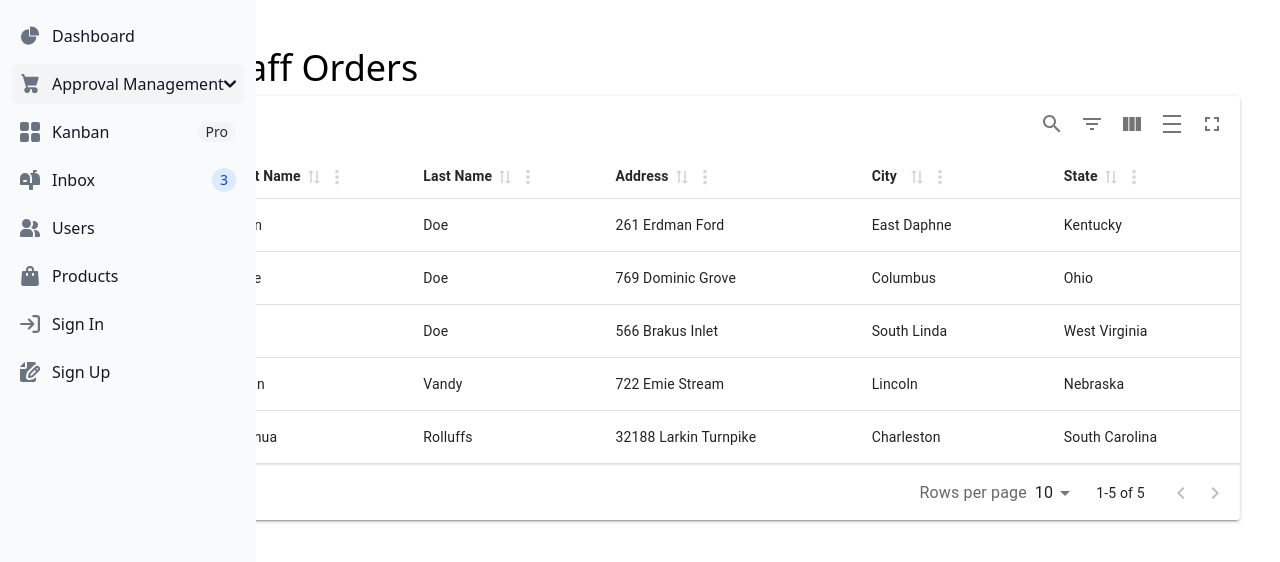
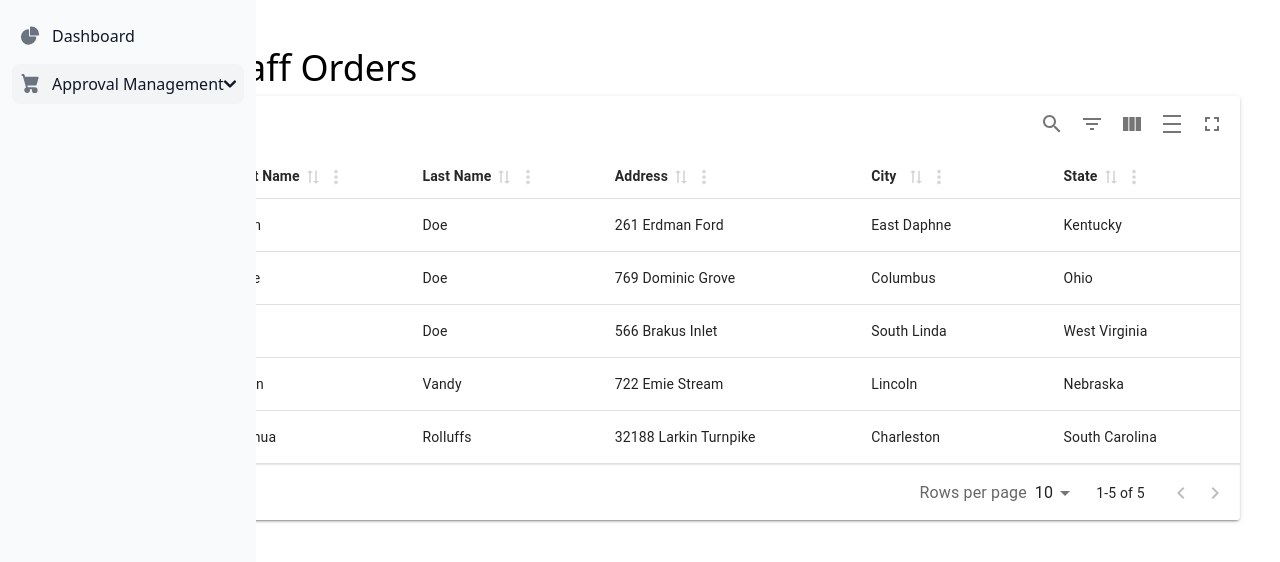
Before and after one commit to mrmihi/csse-fe, a React (Vite) app: page /staff/orders in a window 1280 px wide. Shown: the top 562 px of the page. Built offline with nearby package versions, Linux system fonts and the light colour scheme.

Commit message:
Feat: UI improvements

```diff
--- a/src/dashboards/staff/components/orders/order-stats.jsx
+++ b/src/dashboards/staff/components/orders/order-stats.jsx
@@ -4,8 +4,10 @@ const OrderStats = ({ title, description }) => {
   return (
     <>
       <Card>
-        <CardHeader>{title}</CardHeader>
-        <CardDescription className="pb-5">{description}</CardDescription>
+        <CardHeader className="text-center">{title}</CardHeader>
+        <CardDescription className="pb-5 text-center">
+          {description}
+        </CardDescription>
       </Card>
     </>
   );
--- a/src/dashboards/staff/components/sidebar.jsx
+++ b/src/dashboards/staff/components/sidebar.jsx
@@ -119,122 +119,6 @@ function StaffSidebar() {
                 </li>
               </ul>
             </li>
-            <li>
-              <a
-                href="#"
-                className="flex items-center p-2 text-gray-900 rounded-lg dark:text-white hover:bg-gray-100 dark:hover:bg-gray-700 group"
-              >
-                <svg
-                  className="flex-shrink-0 w-5 h-5 text-gray-500 transition duration-75 dark:text-gray-400 group-hover:text-gray-900 dark:group-hover:text-white"
-                  aria-hidden="true"
-                  xmlns="http://www.w3.org/2000/svg"
-                  fill="currentColor"
-                  viewBox="0 0 18 18"
-                >
-                  <path d="M6.143 0H1.857A1.857 1.857 0 0 0 0 1.857v4.286C0 7.169.831 8 1.857 8h4.286A1.857 1.857 0 0 0 8 6.143V1.857A1.857 1.857 0 0 0 6.143 0Zm10 0h-4.286A1.857 1.857 0 0 0 10 1.857v4.286C10 7.169 10.831 8 11.857 8h4.286A1.857 1.857 0 0 0 18 6.143V1.857A1.857 1.857 0 0 0 16.143 0Zm-10 10H1.857A1.857 1.857 0 0 0 0 11.857v4.286C0 17.169.831 18 1.857 18h4.286A1.857 1.857 0 0 0 8 16.143v-4.286A1.857 1.857 0 0 0 6.143 10Zm10 0h-4.286A1.857 1.857 0 0 0 10 11.857v4.286c0 1.026.831 1.857 1.857 1.857h4.286A1.857 1.857 0 0 0 18 16.143v-4.286A1.857 1.857 0 0 0 16.143 10Z" />
-                </svg>
-                <span className="flex-1 ml-3 whitespace-nowrap">Kanban</span>
-                <span className="inline-flex items-center justify-center px-2 ml-3 text-sm font-medium text-gray-800 bg-gray-100 rounded-full dark:bg-gray-700 dark:text-gray-300">
-                  Pro
-                </span>
-              </a>
-            </li>
-            <li>
-              <a
-                href="#"
-                className="flex items-center p-2 text-gray-900 rounded-lg dark:text-white hover:bg-gray-100 dark:hover:bg-gray-700 group"
-              >
-                <svg
-                  className="flex-shrink-0 w-5 h-5 text-gray-500 transition duration-75 dark:text-gray-400 group-hover:text-gray-900 dark:group-hover:text-white"
-                  aria-hidden="true"
-                  xmlns="http://www.w3.org/2000/svg"
-                  fill="currentColor"
-                  viewBox="0 0 20 20"
-                >
-                  <path d="m17.418 3.623-.018-.008a6.713 6.713 0 0 0-2.4-.569V2h1a1 1 0 1 0 0-2h-2a1 1 0 0 0-1 1v2H9.89A6.977 6.977 0 0 1 12 8v5h-2V8A5 5 0 1 0 0 8v6a1 1 0 0 0 1 1h8v4a1 1 0 0 0 1 1h2a1 1 0 0 0 1-1v-4h6a1 1 0 0 0 1-1V8a5 5 0 0 0-2.582-4.377ZM6 12H4a1 1 0 0 1 0-2h2a1 1 0 0 1 0 2Z" />
-                </svg>
-                <span className="flex-1 ml-3 whitespace-nowrap">Inbox</span>
-                <span className="inline-flex items-center justify-center w-3 h-3 p-3 ml-3 text-sm font-medium text-blue-800 bg-blue-100 rounded-full dark:bg-blue-900 dark:text-blue-300">
-                  3
-                </span>
-              </a>
-            </li>
-            <li>
-              <a
-                href="#"
-                className="flex items-center p-2 text-gray-900 rounded-lg dark:text-white hover:bg-gray-100 dark:hover:bg-gray-700 group"
-              >
-                <svg
-                  className="flex-shrink-0 w-5 h-5 text-gray-500 transition duration-75 dark:text-gray-400 group-hover:text-gray-900 dark:group-hover:text-white"
-                  aria-hidden="true"
-                  xmlns="http://www.w3.org/2000/svg"
-                  fill="currentColor"
-                  viewBox="0 0 20 18"
-                >
-                  <path d="M14 2a3.963 3.963 0 0 0-1.4.267 6.439 6.439 0 0 1-1.331 6.638A4 4 0 1 0 14 2Zm1 9h-1.264A6.957 6.957 0 0 1 15 15v2a2.97 2.97 0 0 1-.184 1H19a1 1 0 0 0 1-1v-1a5.006 5.006 0 0 0-5-5ZM6.5 9a4.5 4.5 0 1 0 0-9 4.5 4.5 0 0 0 0 9ZM8 10H5a5.006 5.006 0 0 0-5 5v2a1 1 0 0 0 1 1h11a1 1 0 0 0 1-1v-2a5.006 5.006 0 0 0-5-5Z" />
-                </svg>
-                <span className="flex-1 ml-3 whitespace-nowrap">Users</span>
-              </a>
-            </li>
-            <li>
-              <a
-                href="#"
-                className="flex items-center p-2 text-gray-900 rounded-lg dark:text-white hover:bg-gray-100 dark:hover:bg-gray-700 group"
-              >
-                <svg
-                  className="flex-shrink-0 w-5 h-5 text-gray-500 transition duration-75 dark:text-gray-400 group-hover:text-gray-900 dark:group-hover:text-white"
-                  aria-hidden="true"
-                  xmlns="http://www.w3.org/2000/svg"
-                  fill="currentColor"
-                  viewBox="0 0 18 20"
-                >
-                  <path d="M17 5.923A1 1 0 0 0 16 5h-3V4a4 4 0 1 0-8 0v1H2a1 1 0 0 0-1 .923L.086 17.846A2 2 0 0 0 2.08 20h13.84a2 2 0 0 0 1.994-2.153L17 5.923ZM7 9a1 1 0 0 1-2 0V7h2v2Zm0-5a2 2 0 1 1 4 0v1H7V4Zm6 5a1 1 0 1 1-2 0V7h2v2Z" />
-                </svg>
-                <span className="flex-1 ml-3 whitespace-nowrap">Products</span>
-              </a>
-            </li>
-            <li>
-              <a
-                href="#"
-                className="flex items-center p-2 text-gray-900 rounded-lg dark:text-white hover:bg-gray-100 dark:hover:bg-gray-700 group"
-              >
-                <svg
-                  className="flex-shrink-0 w-5 h-5 text-gray-500 transition duration-75 dark:text-gray-400 group-hover:text-gray-900 dark:group-hover:text-white"
-                  aria-hidden="true"
-                  xmlns="http://www.w3.org/2000/svg"
-                  fill="none"
-                  viewBox="0 0 18 16"
-                >
-                  <path
-                    stroke="currentColor"
-                    stroke-linecap="round"
-                    stroke-linejoin="round"
-                    stroke-width="2"
-                    d="M1 8h11m0 0L8 4m4 4-4 4m4-11h3a2 2 0 0 1 2 2v10a2 2 0 0 1-2 2h-3"
-                  />
-                </svg>
-                <span className="flex-1 ml-3 whitespace-nowrap">Sign In</span>
-              </a>
-            </li>
-            <li>
-              <a
-                href="#"
-                className="flex items-center p-2 text-gray-900 rounded-lg dark:text-white hover:bg-gray-100 dark:hover:bg-gray-700 group"
-              >
-                <svg
-                  className="flex-shrink-0 w-5 h-5 text-gray-500 transition duration-75 dark:text-gray-400 group-hover:text-gray-900 dark:group-hover:text-white"
-                  aria-hidden="true"
-                  xmlns="http://www.w3.org/2000/svg"
-                  fill="currentColor"
-                  viewBox="0 0 20 20"
-                >
-                  <path d="M5 5V.13a2.96 2.96 0 0 0-1.293.749L.879 3.707A2.96 2.96 0 0 0 .13 5H5Z" />
-                  <path d="M6.737 11.061a2.961 2.961 0 0 1 .81-1.515l6.117-6.116A4.839 4.839 0 0 1 16 2.141V2a1.97 1.97 0 0 0-1.933-2H7v5a2 2 0 0 1-2 2H0v11a1.969 1.969 0 0 0 1.933 2h12.134A1.97 1.97 0 0 0 16 18v-3.093l-1.546 1.546c-.413.413-.94.695-1.513.81l-3.4.679a2.947 2.947 0 0 1-1.85-.227 2.96 2.96 0 0 1-1.635-3.257l.681-3.397Z" />
-                  <path d="M8.961 16a.93.93 0 0 0 .189-.019l3.4-.679a.961.961 0 0 0 .49-.263l6.118-6.117a2.884 2.884 0 0 0-4.079-4.078l-6.117 6.117a.96.96 0 0 0-.263.491l-.679 3.4A.961.961 0 0 0 8.961 16Zm7.477-9.8a.958.958 0 0 1 .68-.281.961.961 0 0 1 .682 1.644l-.315.315-1.36-1.36.313-.318Zm-5.911 5.911 4.236-4.236 1.359 1.359-4.236 4.237-1.7.339.341-1.699Z" />
-                </svg>
-                <span className="flex-1 ml-3 whitespace-nowrap">Sign Up</span>
-              </a>
-            </li>
           </ul>
         </div>
       </aside>
--- a/src/dashboards/staff/staff-orders.jsx
+++ b/src/dashboards/staff/staff-orders.jsx
@@ -9,7 +9,7 @@ const StaffOrders = () => {
         <div>
           <StaffSidebar />
         </div>
-        <div className="col-span-3 lg:col-span-5 lg:border-l mt-10 mr-10">
+        <div className="col-span-3 lg:col-span-5 mt-10 mr-10">
           <PageTitle title={"Staff Orders"} />
           <StaffOrderTable />
         </div>
--- a/src/dashboards/staff/staff-page.jsx
+++ b/src/dashboards/staff/staff-page.jsx
@@ -7,7 +7,7 @@ const StaffPage = () => {
         <div>
           <StaffSidebar />
         </div>
-        <div className="col-span-3 lg:col-span-5 lg:border-l mt-10 mr-10">
+        <div className="col-span-3 lg:col-span-5 mt-10 mr-10">
           <h1>Hello World from staff page</h1>
         </div>
       </div>
--- a/src/dashboards/staff/staff-requisitions.jsx
+++ b/src/dashboards/staff/staff-requisitions.jsx
@@ -19,10 +19,10 @@ const StaffRequisition = () => {
         <div>
           <StaffSidebar />
         </div>
-        <div className="col-span-3 lg:col-span-5 lg:border-l mt-10 mr-10">
+        <div className="col-span-3 lg:col-span-5 mt-10 mr-10">
           <div>
             <Tabs defaultValue="account" className="w-[1080px]">
-              <TabsList className="grid w-full grid-cols-3">
+              <TabsList className="grid w-full grid-cols-3 justify-center">
                 <TabsTrigger value="pending" onClick={showPendingTable}>
                   Pending
                 </TabsTrigger>
--- a/src/dashboards/supplier/supplier.page.jsx
+++ b/src/dashboards/supplier/supplier.page.jsx
@@ -20,7 +20,7 @@ const Supplier = () => {
           <div className="bg-background">
             <div className="grid lg:grid-cols-5">
               <Sidebar className="hidden lg:block" />
-              <div className="col-span-3 lg:col-span-4 lg:border-l">
+              <div className="col-span-3 lg:col-span-4">
                 <div className="h-full px-4 py-6 lg:px-8">
                   <Tabs defaultValue="orders" className="h-full space-y-6">
                     <div className="space-between flex items-center">
```
Also changed, not shown: src/dashboards/staff/components/orders/order-view-table.jsx (+26 -44 lines), src/dashboards/staff/staff-requisition-view.jsx (+12 -3 lines).
